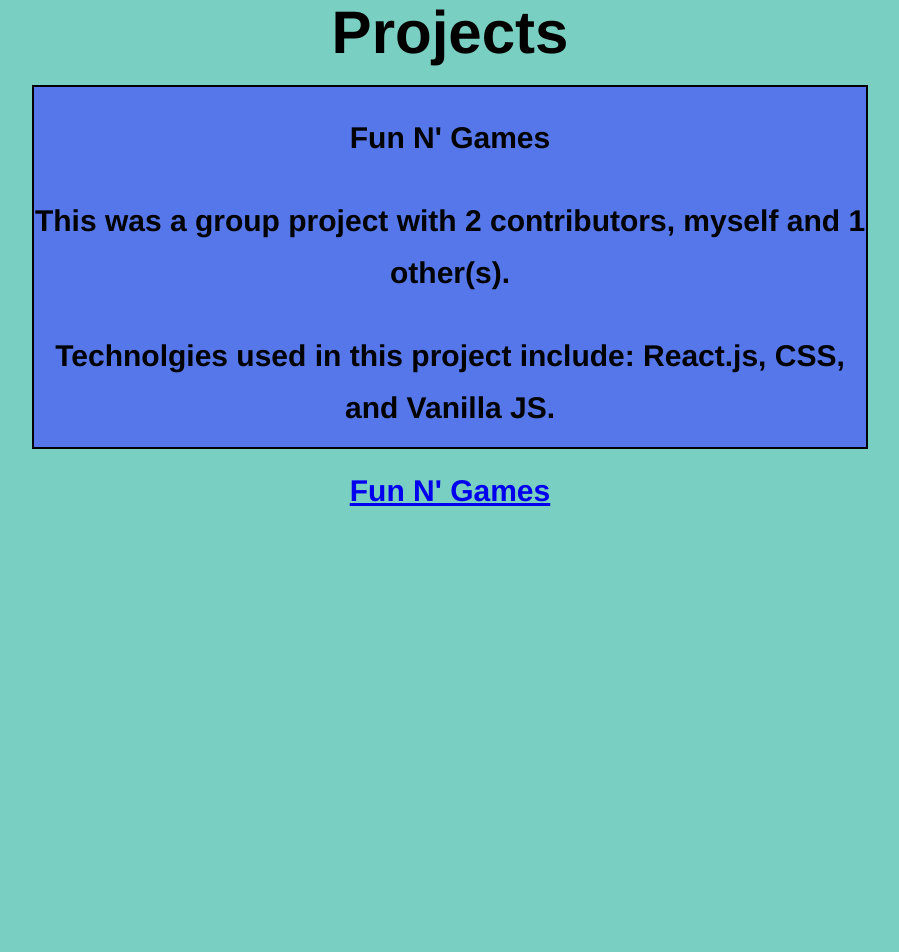
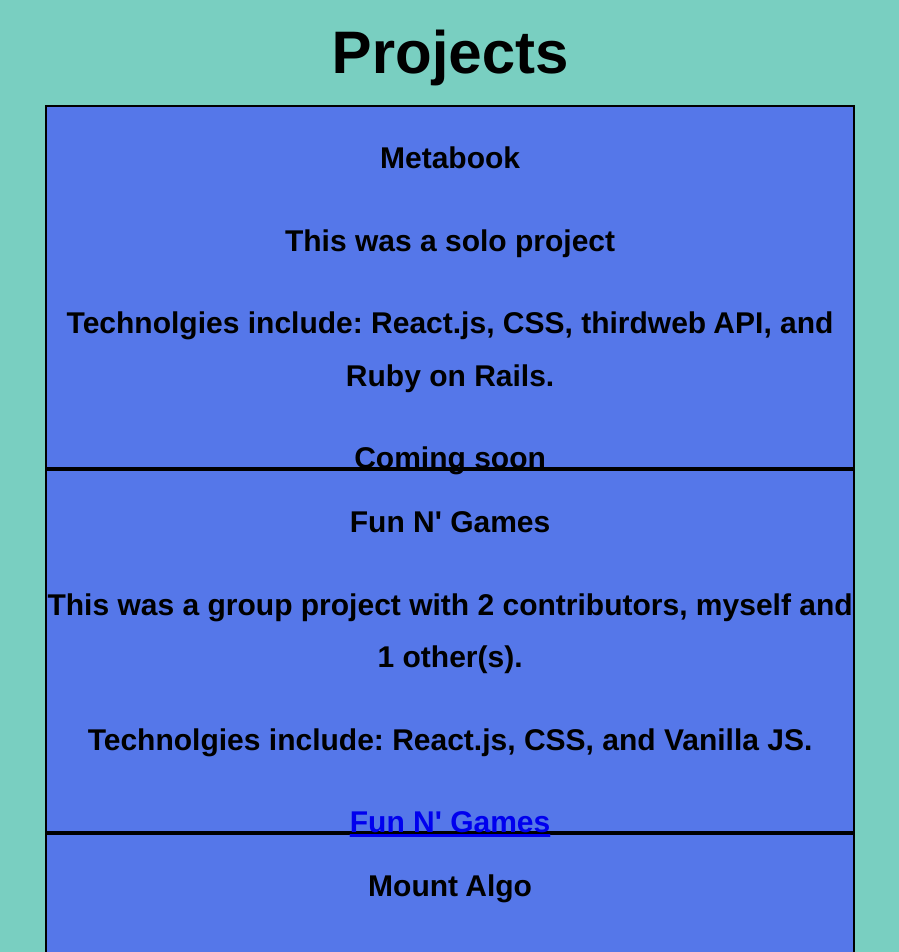
Before and after one commit to andesjoshua/fun-n-games, a React (Create React App) app: page / in a window 1280 px wide. Shown: the part 1700-2652 px from the top of the page, without its empty margins (190-1089 px from the left). Built offline with nearby package versions, Linux system fonts and the light colour scheme.

Commit message:
added new projects

```diff
--- a/src/App.css
+++ b/src/App.css
@@ -176,6 +176,7 @@ body {
     font-size: 60px;
     padding: 0px;
     font-weight: bold;
+    padding: 10px
   }
   .individual-project {
       background-color: #5577e9;
--- a/src/App.js
+++ b/src/App.js
@@ -12,7 +12,7 @@ function App() {
   useEffect(() => {
     setTimeout(() => {
       setLoading(false);
-    }, 1000);
+    }, 600);
   }, []);
 
   return (
--- a/src/components/ProjectDetail.jsx
+++ b/src/components/ProjectDetail.jsx
@@ -7,8 +7,8 @@ const ProjectDetail = ({project: {contributors, title, technologies, link}}) =>
    return (
        <div className='individual-project'>
            <h1 style={{fontSize: 30}}>{title}</h1>
-           <p>This was a group project with {contributors} contributors, myself and {contributors - 1} other(s).</p>
-           <p>Technolgies used in this project include: {tech}</p>
+           {contributors === '1' ? <p>This was a solo project</p> : <p>This was a group project with {contributors} contributors, myself and {contributors - 1} other(s).</p>}
+           <p>Technolgies include: {tech}</p>
            <a href={link} target='_blank'>{link ? `${title}` : "Coming soon"} </a>
        </div>
    )
--- a/src/components/projectData.js
+++ b/src/components/projectData.js
@@ -3,9 +3,23 @@ import React from "react";
 export const projectData = [
     {
         id: 1,
+        title: "Metabook",
+        technologies: ["React.js, ", "CSS, ", "thirdweb API, ", "and Ruby on Rails."],
+        contributors: "1",
+    },
+    {
+        id: 3,
         title: "Fun N' Games",
         technologies: ["React.js, ", "CSS, ", "and Vanilla JS."],
         contributors: "2",
         link: "https://game-search-engine.herokuapp.com/"
     },
+    {
+        id: 2,
+        title: "Mount Algo",
+        technologies: ["React.js, ", "CSS, ", "Ruby on Rails, ", "and Vanilla JS."],
+        contributors: "3",
+        link: "https://still-garden-51529.herokuapp.com/"
+    }
+
 ]
```
